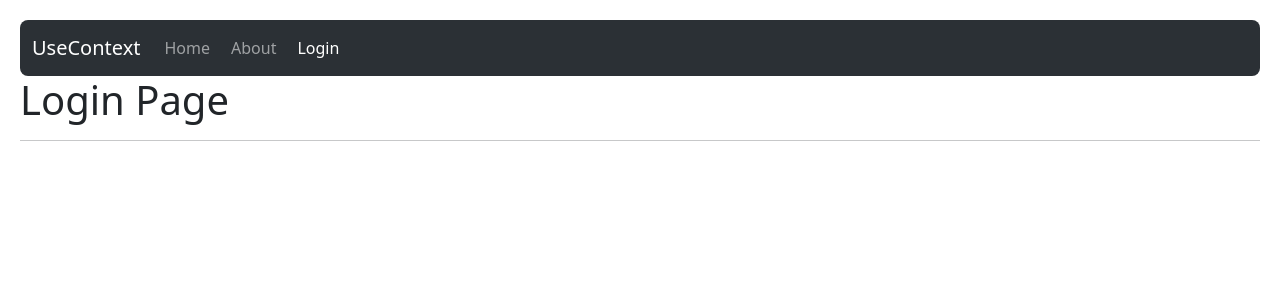
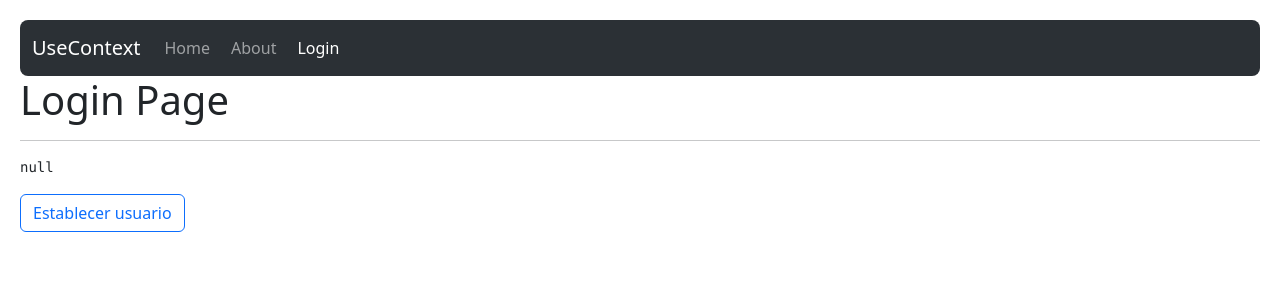
Before and after one commit to jhonnycgarcia/dev-talles-react-hook-app, a React (Vite) app: page /login in a window 1280 px wide. Shown: the top 300 px of the page. Built offline with nearby package versions, Linux system fonts and the light colour scheme.

Commit message:
useContext

```diff
--- a/src/09-useContext/HomePage.jsx
+++ b/src/09-useContext/HomePage.jsx
@@ -1,9 +1,13 @@
+import { useContext } from "react";
+import { UserContext } from "./context/UserContext";
 
 export const HomePage = () => {
+  const { user } = useContext(UserContext);
   return (
     <>
-        <h1>Home Page</h1>
+        <h1>Home Page <small>{user?.name}</small></h1>
         <hr />
+        <pre>{JSON.stringify(user, null, 2)}</pre>
     </>
 )
 }
--- a/src/09-useContext/LoginPage.jsx
+++ b/src/09-useContext/LoginPage.jsx
@@ -1,9 +1,20 @@
+import { useContext } from "react"
+import { UserContext } from "./context/UserContext";
 
 export const LoginPage = () => {
+    const { user, setUser } = useContext(UserContext);
+
     return (
         <>
             <h1>Login Page</h1>
             <hr />
+            <pre>{JSON.stringify(user, null, 2)}</pre>
+            <button
+                className="btn btn-outline-primary"
+                onClick={() => setUser({ name: 'John Doe', email: 'johndoe@example.com' })}
+            >
+                Establecer usuario
+            </button>
         </>
     )
 }
--- a/src/09-useContext/context/UserProvider.jsx
+++ b/src/09-useContext/context/UserProvider.jsx
@@ -1,17 +1,21 @@
+import { useState } from "react"
 import { UserContext } from "./UserContext"
 
-const user = {
-    id: 1,
-    name: 'John Doe',
-    email: 'johndoe@example.com',
-}
+// const user = {
+//     id: 1,
+//     name: 'John Doe',
+//     email: 'johndoe@example.com',
+// }
 
 export const UserProvider = ({ children }) => {
+
+    const [user, setUser] = useState(null);
+
   return (
     <UserContext.Provider
         value={{
-            hola: 'Hola Mundo',
             user,
+            setUser
         }}
     >
         {children}
```
